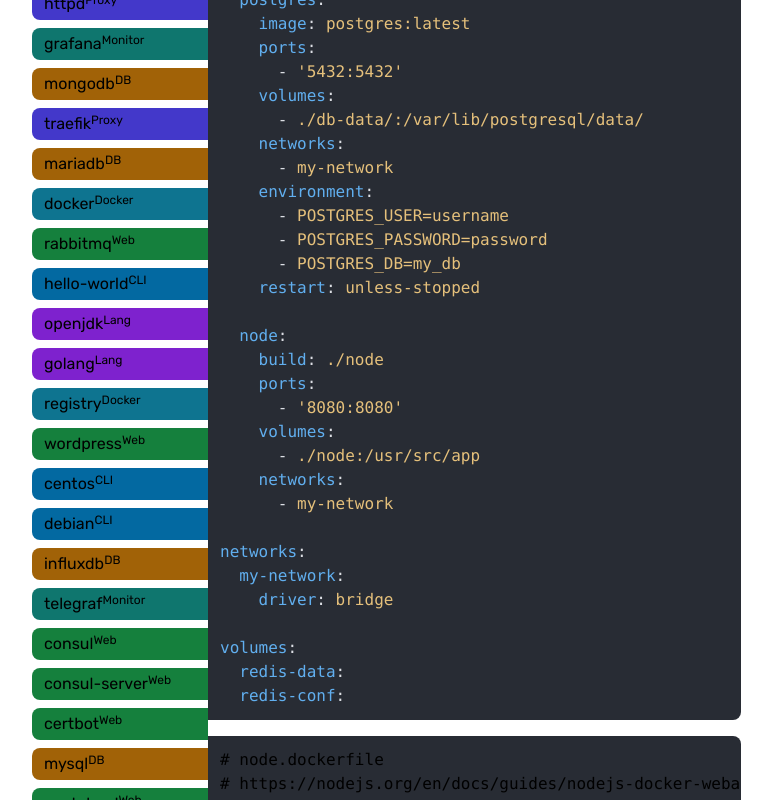
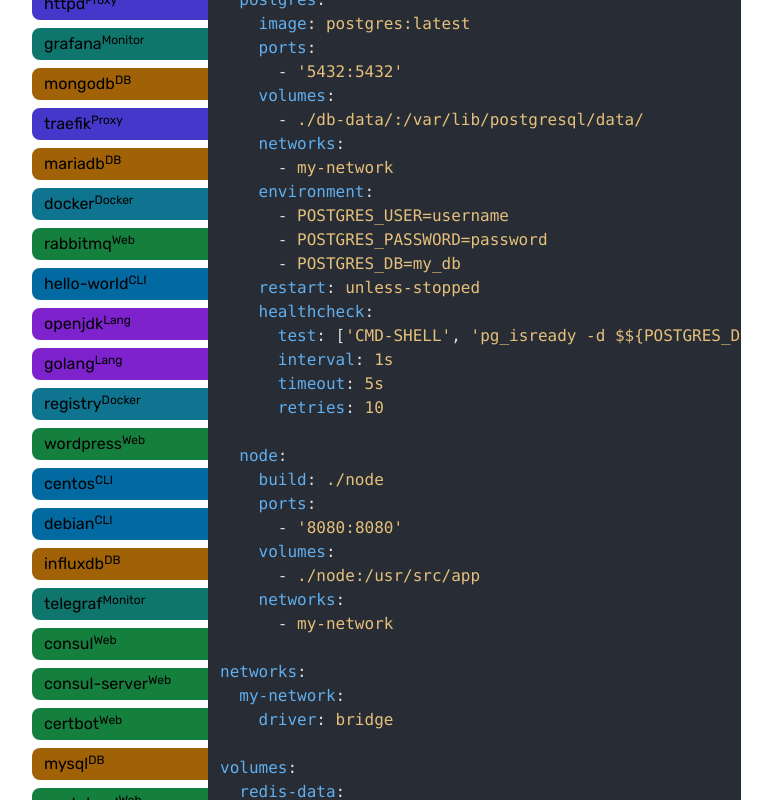
Before and after one commit to eliaspeteri/docker-boilerplate, a React (Vite) app: page / in a window 1280 px wide. Shown: the part 1281-2081 px from the top of the page, without its empty margins (432-1204 px from the left). Built offline with nearby package versions, Linux system fonts and the light colour scheme.

Commit message:
feat: healthcheck variable

```diff
--- a/src/App.tsx
+++ b/src/App.tsx
@@ -36,7 +36,8 @@
   };
 
   const printService = (serviceIndex: number) => {
-    const { name, image, command, ports, volumes, environmentVariables, build, restart } = optionsList[serviceIndex];
+    const { name, image, command, ports, volumes, environmentVariables, build, restart, healthcheck } =
+      optionsList[serviceIndex];
     configurationForClipboard += `  ${name || image}:\n`;
 
     const parseImageOrBuild = () => {
@@ -155,6 +156,49 @@
       );
     };
 
+    const parseHealthCheck = () => {
+      configurationForClipboard += `    healthcheck:\n      test: [`;
+      healthcheck!.test.forEach(
+        (item: string, index: number) =>
+          (configurationForClipboard += `'${item}'${index < healthcheck!.test.length - 1 ? ', ' : ''}`)
+      );
+      configurationForClipboard += `]\n      interval: ${healthcheck!.interval}\n      timeout: ${
+        healthcheck!.timeout
+      }\n      retries: ${healthcheck!.retries}\n`;
+
+      return (
+        <div>
+          {'    '}
+          <span className="text-vscblue">healthcheck</span>:
+          <div>
+            {'      '}
+            <span className="text-vscblue">test</span>: [
+            {healthcheck!.test.map((item: string, index: number) => (
+              <span className="text-vscyellow">
+                '{item}'<span className="text-vscwhite">{index < healthcheck!.test.length - 1 && ', '}</span>
+              </span>
+            ))}
+            ]
+          </div>
+          <div>
+            {'      '}
+            <span className="text-vscblue">interval</span>:{' '}
+            <span className="text-vscyellow">{healthcheck!.interval}</span>
+          </div>
+          <div>
+            {'      '}
+            <span className="text-vscblue">timeout</span>:{' '}
+            <span className="text-vscyellow">{healthcheck!.timeout}</span>
+          </div>
+          <div>
+            {'      '}
+            <span className="text-vscblue">retries</span>:
+            <span className="text-vscyellow"> {healthcheck!.retries}</span>
+          </div>
+        </div>
+      );
+    };
+
     return (
       <div>
         <div>
@@ -168,6 +212,7 @@
         {networkName && parseNetworks()}
         {environmentVariables && parseEnvironmentVariables()}
         {restart && parseRestart()}
+        {healthcheck && parseHealthCheck()}
       </div>
     );
   };
--- a/src/options.ts
+++ b/src/options.ts
@@ -32,6 +32,12 @@
     volumes: [{ source: './db-data/', target: '/var/lib/postgresql/data/' }],
     restart: 'unless-stopped',
     tag: 'DB',
+    healthcheck: {
+      test: ['CMD-SHELL', 'pg_isready -d $${POSTGRES_DB} -U $${POSTGRES_USER}'],
+      interval: '1s',
+      timeout: '5s',
+      retries: 10,
+    },
   },
   {
     name: 'node',
```
Also changed, not shown: src/interfaces/option.interface.ts (+7 -0 lines).
